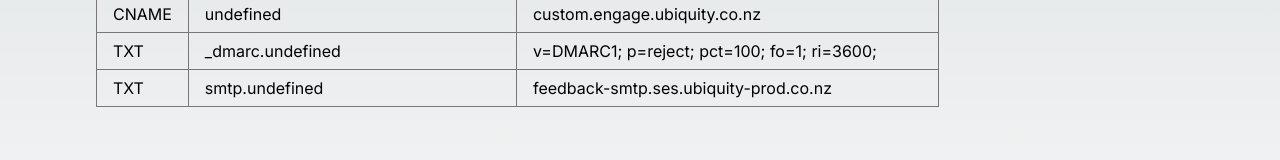
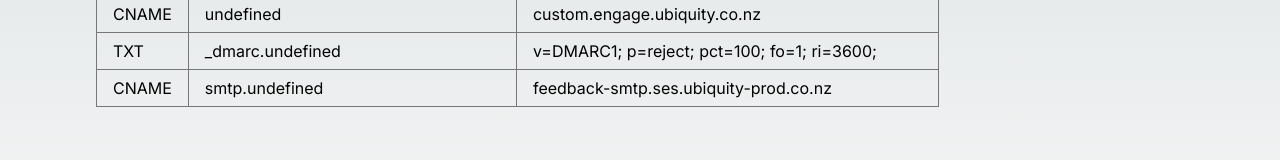
Before and after one commit to rav2040/uq-dkim-record-generator, a Next.js app: page / in a window 1280 px wide. Shown: the part 348-508 px from the top of the page. Built offline with nearby package versions, Linux system fonts and the light colour scheme.

Commit message:
Update index.tsx

```diff
--- a/pages/index.tsx
+++ b/pages/index.tsx
@@ -53,7 +53,7 @@
           <td>v=DMARC1; p=reject; pct=100; fo=1; ri=3600;</td>
         </tr>
         <tr>
-          <td>TXT</td>
+          <td>CNAME</td>
           <td>smtp.{domain}</td>
           <td>feedback-smtp.ses.ubiquity-prod.co.nz</td>
         </tr>
```
